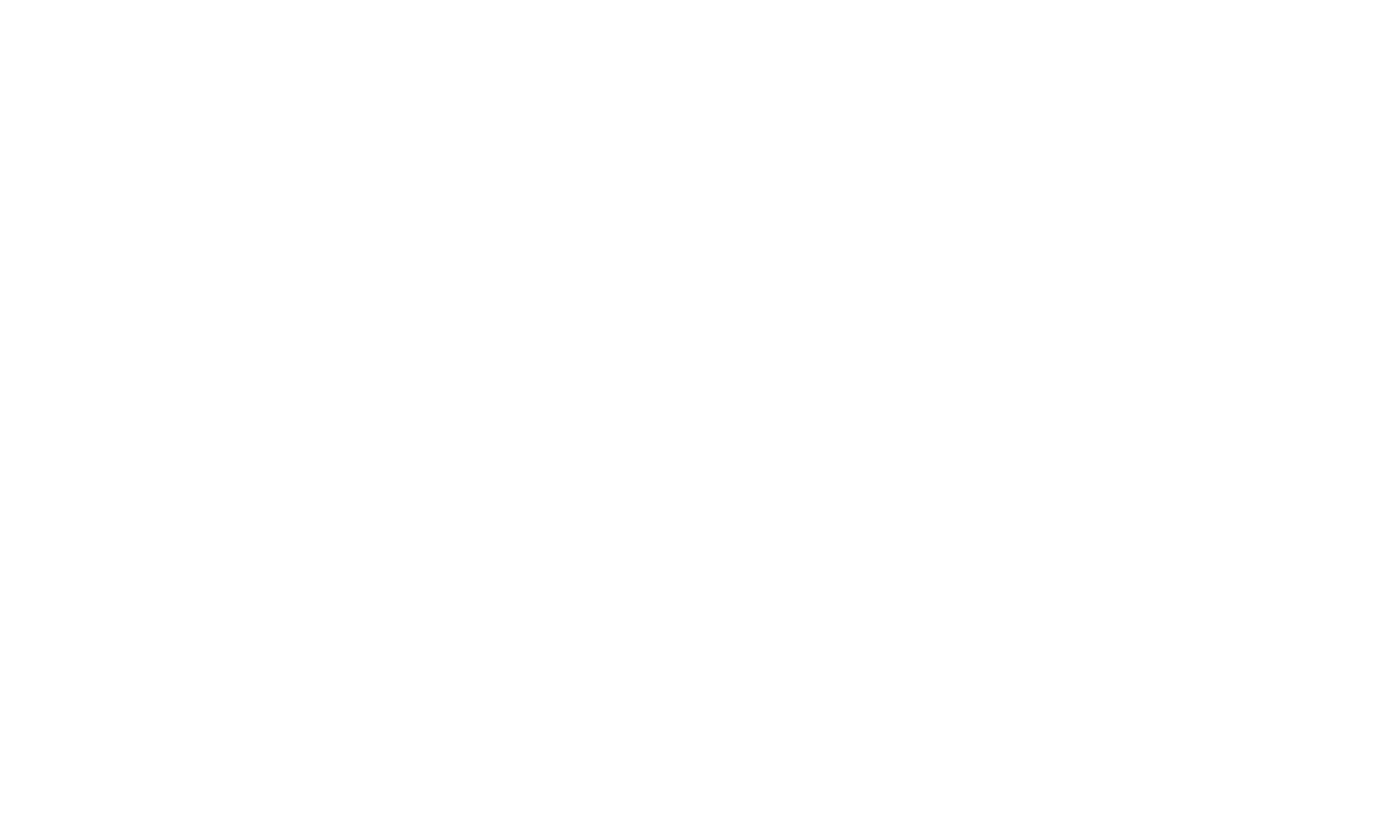
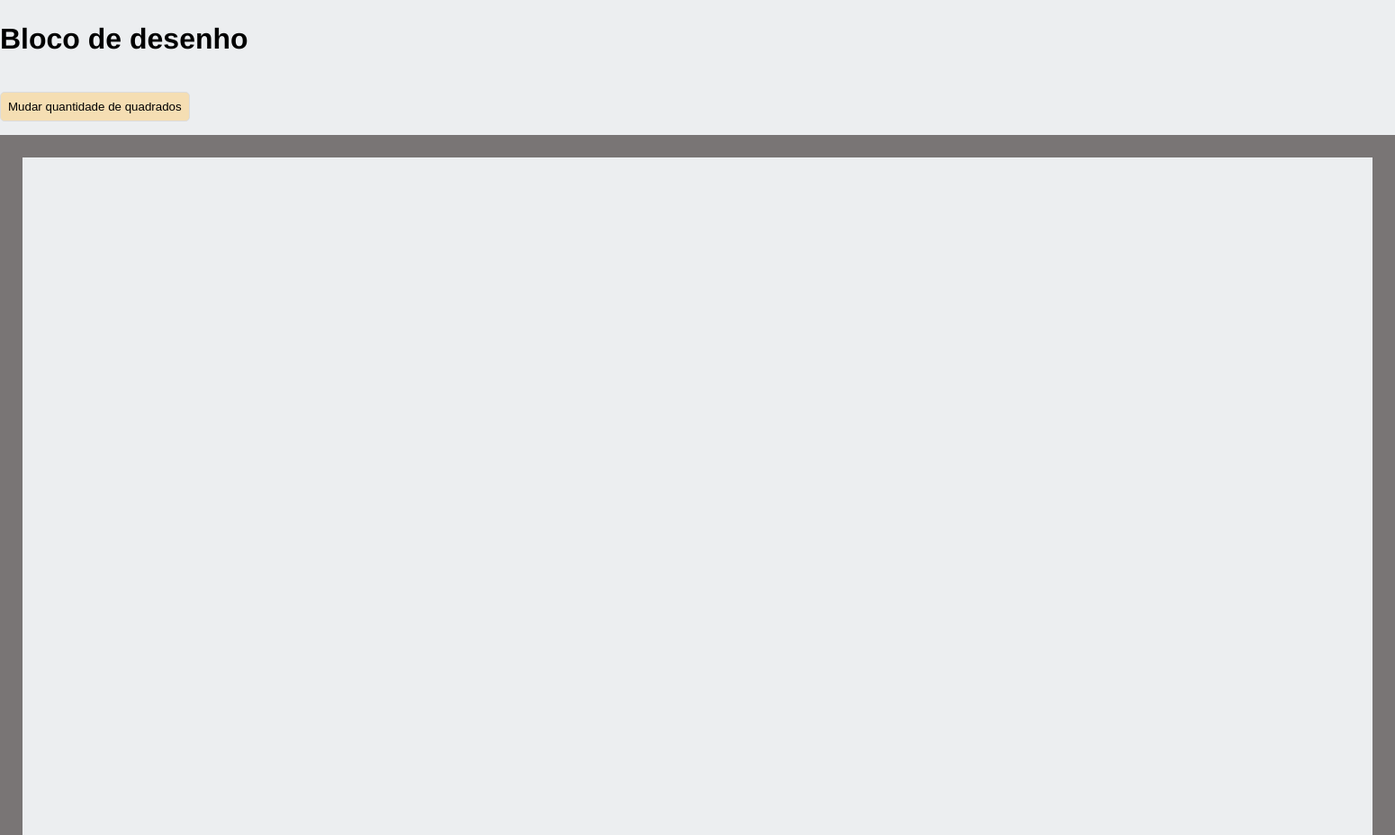
Before and after one commit to Lucas-335/sketchpad, a plain HTML site: page index.html in a window 1280 px wide. Shown: the top 928 px of the page at 90% size, 1550 px wide, since content can reach past the window. Before the commit the page ends 800 px from the top, so only its background shows below. Drawn offline with Linux system fonts and the light colour scheme.

Commit message:
sketchpad construído

```diff
--- a/index.html
+++ b/index.html
@@ -4,8 +4,14 @@
     <meta charset="UTF-8">
     <meta name="viewport" content="width=device-width, initial-scale=1.0">
     <title>Document</title>
+    <link rel="stylesheet" href="style.css">
 </head>
 <body>
+    <div id="main">
+        <h1 id="title">Bloco de desenho</h1>
+        <button id="set-squares"></button>
+        <div id="container"></div>
+    </div>
     <script src="script.js"></script>
 </body>
 </html>
--- a/script.js
+++ b/script.js
@@ -0,0 +1,70 @@
+const CONTAINER = document.getElementById('container')
+let squares = 16;
+
+//Função de randomizar a cor do quadrado
+function randomColor(){
+    let randomColor = Math.round(Math.random() * 255)
+    return randomColor
+}
+
+//Função de criar os quadrados conforme input
+function makeGrid(qtdSquares){
+    if (CONTAINER.hasChildNodes()){
+
+        let childList = Array.from(CONTAINER.childNodes)
+        childList.forEach((node)=>{
+            CONTAINER.removeChild(node)
+        })
+
+    }
+
+    for (let count = 1;count<=qtdSquares;count++){
+
+        for (let count2 = 1; count2<=qtdSquares; count2++){
+            let div2 = document.createElement('div');
+            div2.id = `div${count}`;
+
+            div2.style = `\
+            width: ${1500/qtdSquares}px;\
+            height: ${1500/qtdSquares}px;\
+            border: 0px solid black;\
+            display: inline-block;\
+            `
+            //Passando por cima do quadrado, muda de cor
+            div2.onmouseenter = ()=>{
+                div2.style.backgroundColor = `rgb(${randomColor()},${randomColor()},${randomColor()})`
+            }
+
+            //colocando div dentro do container
+            CONTAINER.appendChild(div2)
+        }
+    }
+
+}
+
+//Chamando função de criação dos quadrados
+makeGrid(squares)
+
+//Criando botão de input para quantidade de quadrados
+let button = document.querySelector('#set-squares')
+button.textContent = 'Mudar quantidade de quadrados'
+button.style.padding = '8px'
+button.style.margin = '15px 0'
+button.style.backgroundColor = 'rgb(245,222,179)'
+button.style.borderRadius = '5px'
+button.style.border = '1px solid rgb(220,220,220)'
+
+//Adicionando evento de hover(passar por cima) ao botão
+button.addEventListener('click',()=>{
+    squares = parseInt(prompt('Quantos quadrados você deseja? '))
+
+    if (squares < 1 || squares > 100){
+        alert('Coloque entre 1 a 100 quadrados')
+    }
+    else if(!Number(squares)){
+        alert('Insira um valor válido!')
+    }
+    else{
+        makeGrid(squares)
+    }
+})
--- /dev/null
+++ b/style.css
@@ -0,0 +1,26 @@
+*{
+    padding: 0%;
+    margin: 0%;
+}
+
+body{
+    /* box-sizing: border-box; */
+    background-color: rgb(236, 238, 240);
+    font-family: 'Franklin Gothic Medium', 'Arial Narrow', Arial, sans-serif;
+}
+
+#title{
+    margin: 25px 0;
+}
+
+#main{
+    width: 1525px;
+    margin: 0 auto;
+}
+
+#container{
+    display: flex;
+    width: 1500px;
+    border: 25px solid #797575;
+    flex-wrap: wrap;
+}
```
